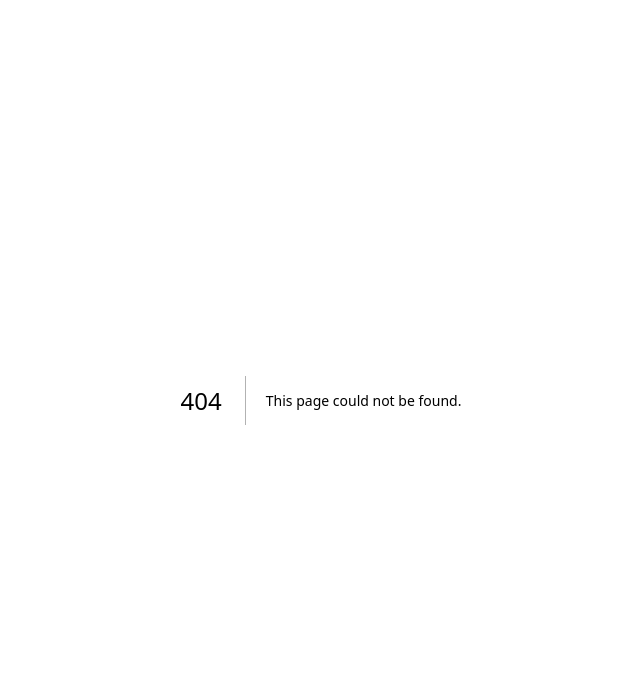
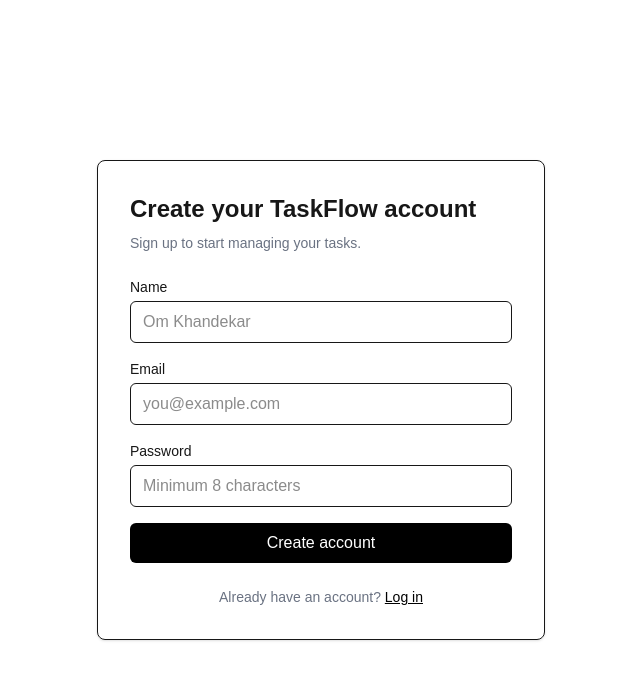
Before and after one commit to Orksuccessive/taskflow, a Next.js app: page /signup in a window 1280 px wide. Before the commit this address had no page. Shown: the top 680 px of the page, without its empty margins (319-959 px from the left). Built offline with nearby package versions, Linux system fonts and the light colour scheme.

Commit message:
feat: add user signup flow

```diff
--- /dev/null
+++ b/src/app/api/auth/signup/route.ts
@@ -0,0 +1,82 @@
+import { NextResponse } from "next/server";
+import bcrypt from "bcryptjs";
+
+import { connectDB } from "@/lib/mongodb";
+import User from "@/models/User";
+
+export async function POST(request: Request) {
+  try {
+    const body = await request.json();
+
+    const { name, email, password } = body;
+
+    if (!name || !email || !password) {
+      return NextResponse.json(
+        {
+          success: false,
+          message: "Name, email and password are required",
+        },
+        { status: 400 }
+      );
+    }
+
+    if (password.length < 8) {
+      return NextResponse.json(
+        {
+          success: false,
+          message: "Password must be at least 8 characters",
+        },
+        { status: 400 }
+      );
+    }
+
+    await connectDB();
+
+    const normalizedEmail = email.toLowerCase().trim();
+
+    const existingUser = await User.findOne({
+      email: normalizedEmail,
+    });
+
+    if (existingUser) {
+      return NextResponse.json(
+        {
+          success: false,
+          message: "User already exists",
+        },
+        { status: 409 }
+      );
+    }
+
+    const passwordHash = await bcrypt.hash(password, 12);
+
+    const user = await User.create({
+      name: name.trim(),
+      email: normalizedEmail,
+      passwordHash,
+    });
+
+    return NextResponse.json(
+      {
+        success: true,
+        message: "User created successfully",
+        data: {
+          id: user._id,
+          name: user.name,
+          email: user.email,
+        },
+      },
+      { status: 201 }
+    );
+  } catch (error) {
+    console.error("Signup error:", error);
+
+    return NextResponse.json(
+      {
+        success: false,
+        message: "Something went wrong",
+      },
+      { status: 500 }
+    );
+  }
+}
--- /dev/null
+++ b/src/app/signup/page.tsx
@@ -0,0 +1,144 @@
+"use client";
+
+import { FormEvent, useState } from "react";
+import { useRouter } from "next/navigation";
+
+export default function SignupPage() {
+  const router = useRouter();
+
+  const [name, setName] = useState("");
+  const [email, setEmail] = useState("");
+  const [password, setPassword] = useState("");
+
+  const [loading, setLoading] = useState(false);
+  const [error, setError] = useState("");
+
+  async function handleSubmit(event: FormEvent<HTMLFormElement>) {
+    event.preventDefault();
+
+    setLoading(true);
+    setError("");
+
+    try {
+      const response = await fetch("/api/auth/signup", {
+        method: "POST",
+        headers: {
+          "Content-Type": "application/json",
+        },
+        body: JSON.stringify({
+          name,
+          email,
+          password,
+        }),
+      });
+
+      const data = await response.json();
+
+      if (!response.ok) {
+        setError(data.message || "Signup failed");
+        return;
+      }
+
+      router.push("/login");
+    } catch {
+      setError("Something went wrong. Please try again.");
+    } finally {
+      setLoading(false);
+    }
+  }
+
+  return (
+    <main className="flex min-h-screen items-center justify-center px-4">
+      <div className="w-full max-w-md rounded-lg border p-8 shadow-sm">
+        <h1 className="mb-2 text-2xl font-bold">
+          Create your TaskFlow account
+        </h1>
+
+        <p className="mb-6 text-sm text-gray-500">
+          Sign up to start managing your tasks.
+        </p>
+
+        <form onSubmit={handleSubmit} className="space-y-4">
+          <div>
+            <label
+              htmlFor="name"
+              className="mb-1 block text-sm font-medium"
+            >
+              Name
+            </label>
+
+            <input
+              id="name"
+              type="text"
+              value={name}
+              onChange={(event) => setName(event.target.value)}
+              required
+              className="w-full rounded-md border px-3 py-2"
+              placeholder="Om Khandekar"
+            />
+          </div>
+
+          <div>
+            <label
+              htmlFor="email"
+              className="mb-1 block text-sm font-medium"
+            >
+              Email
+            </label>
+
+            <input
+              id="email"
+              type="email"
+              value={email}
+              onChange={(event) => setEmail(event.target.value)}
+              required
+              className="w-full rounded-md border px-3 py-2"
+              placeholder="you@example.com"
+            />
+          </div>
+
+          <div>
+            <label
+              htmlFor="password"
+              className="mb-1 block text-sm font-medium"
+            >
+              Password
+            </label>
+
+            <input
+              id="password"
+              type="password"
+              value={password}
+              onChange={(event) => setPassword(event.target.value)}
+              required
+              minLength={8}
+              className="w-full rounded-md border px-3 py-2"
+              placeholder="Minimum 8 characters"
+            />
+          </div>
+
+          {error && (
+            <p className="rounded-md bg-red-50 p-3 text-sm text-red-600">
+              {error}
+            </p>
+          )}
+
+          <button
+            type="submit"
+            disabled={loading}
+            className="w-full rounded-md bg-black px-4 py-2 text-white disabled:opacity-50"
+          >
+            {loading ? "Creating account..." : "Create account"}
+          </button>
+        </form>
+
+        <p className="mt-6 text-center text-sm text-gray-500">
+          Already have an account?{" "}
+          <a href="/login" className="font-medium text-black underline">
+            Log in
+          </a>
+        </p>
+      </div>
+    </main>
+  );
+}
```
